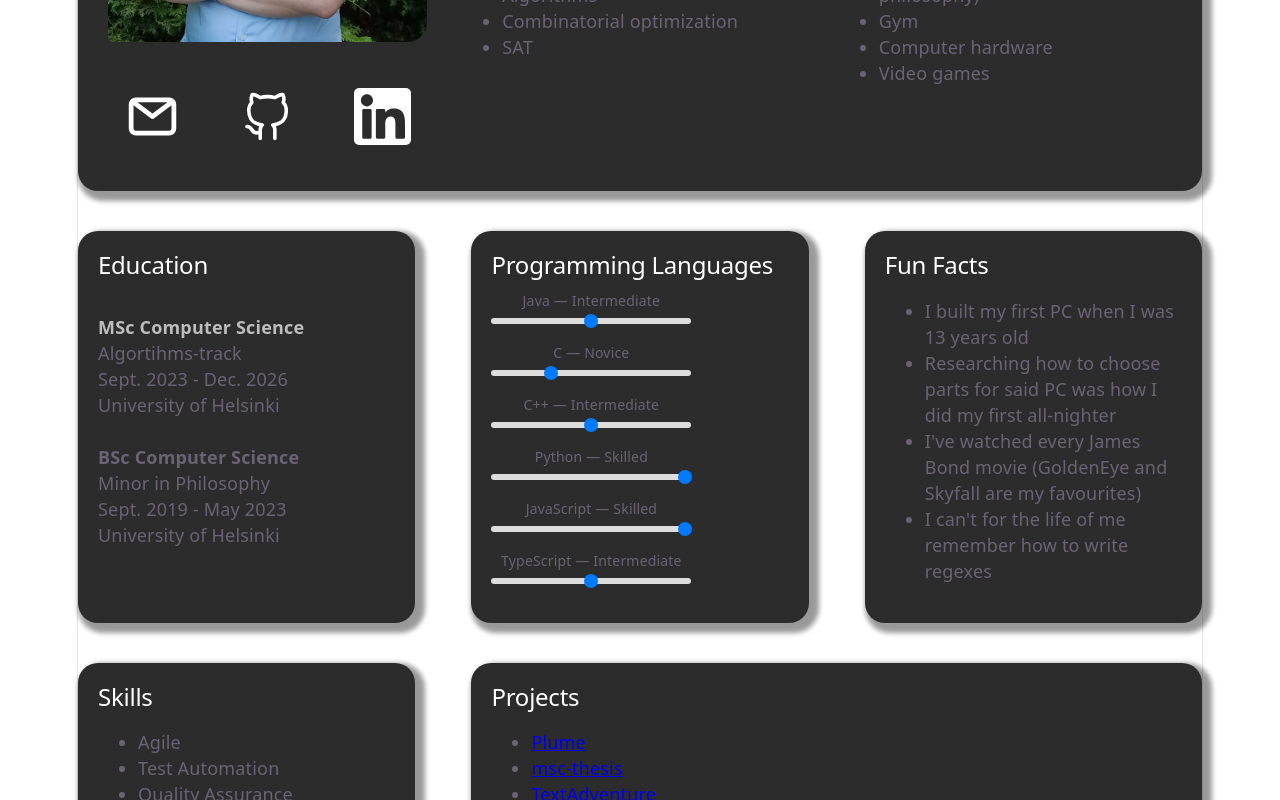
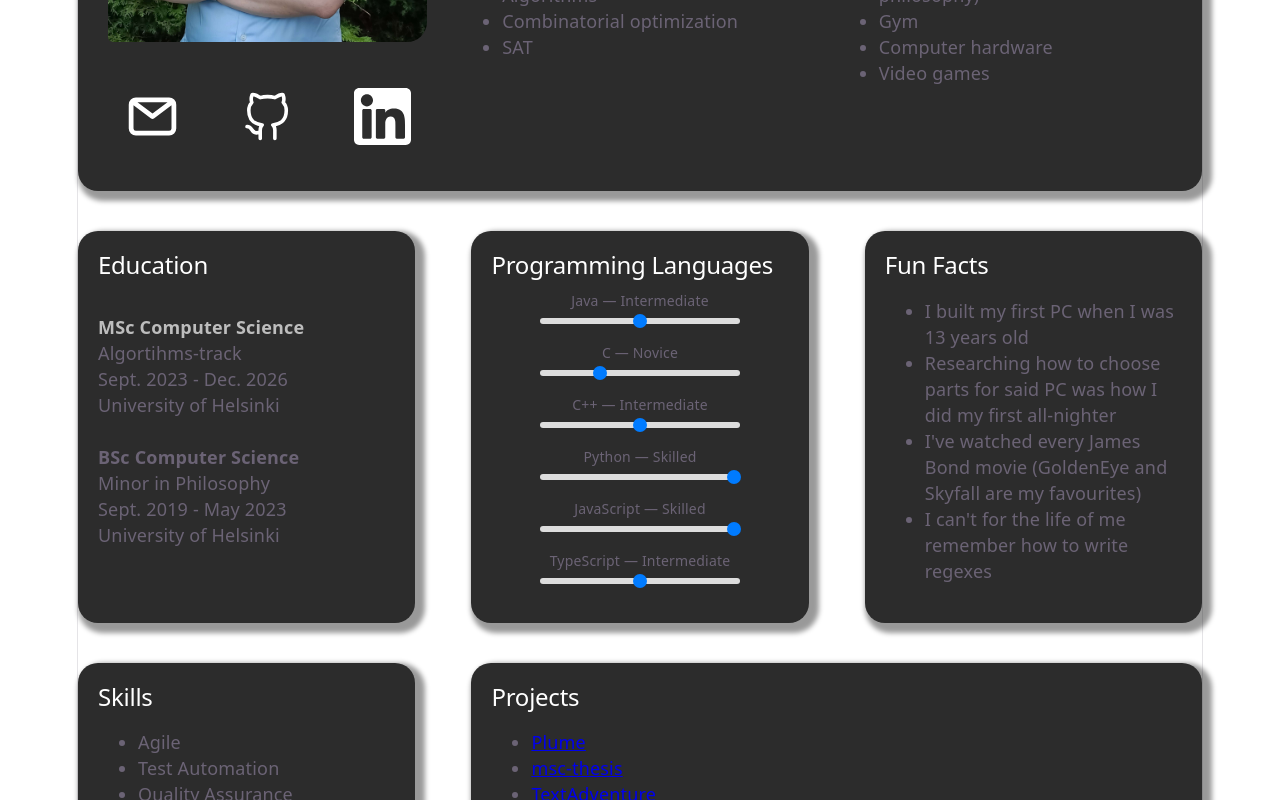
Before and after one commit to mfk99/CV, a React (Vite) app: page / in a window 1280 px wide. Shown: the part 464-1264 px from the top of the page. Built offline with nearby package versions, Linux system fonts and the light colour scheme.

Commit message:
center programming skills contents

```diff
--- a/src/components/programming-skills/ProgrammingSkills.tsx
+++ b/src/components/programming-skills/ProgrammingSkills.tsx
@@ -58,10 +58,17 @@ export function ProgrammingSkills() {
     { language: "TypeScript", proficiency: "Intermediate" },
   ];
   return (
-    <div style={{ alignContent: "center" }}>
+    <div>
       <h2 style={{ color: "#fff", textAlign: "left" }}>
         Programming Languages
       </h2>
+      <div
+        style={{
+          display: "flex",
+          flexDirection: "column",
+          alignItems: "center",
+        }}
+      >
         {skills.map((skill) => (
           <SkillLine
             key={skill.language}
@@ -70,5 +77,6 @@ export function ProgrammingSkills() {
           />
         ))}
       </div>
+    </div>
   );
 }
```
Lines whose indentation alone changed are shown as unchanged.
